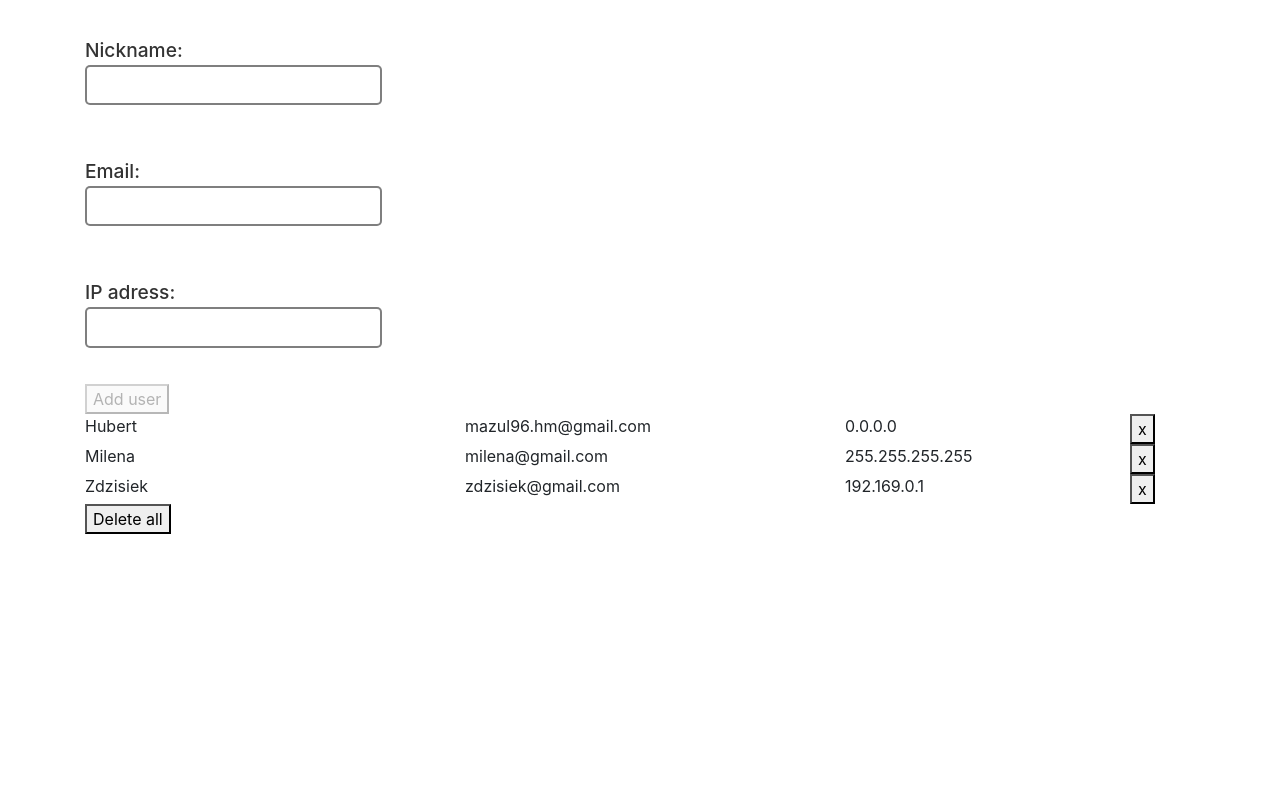
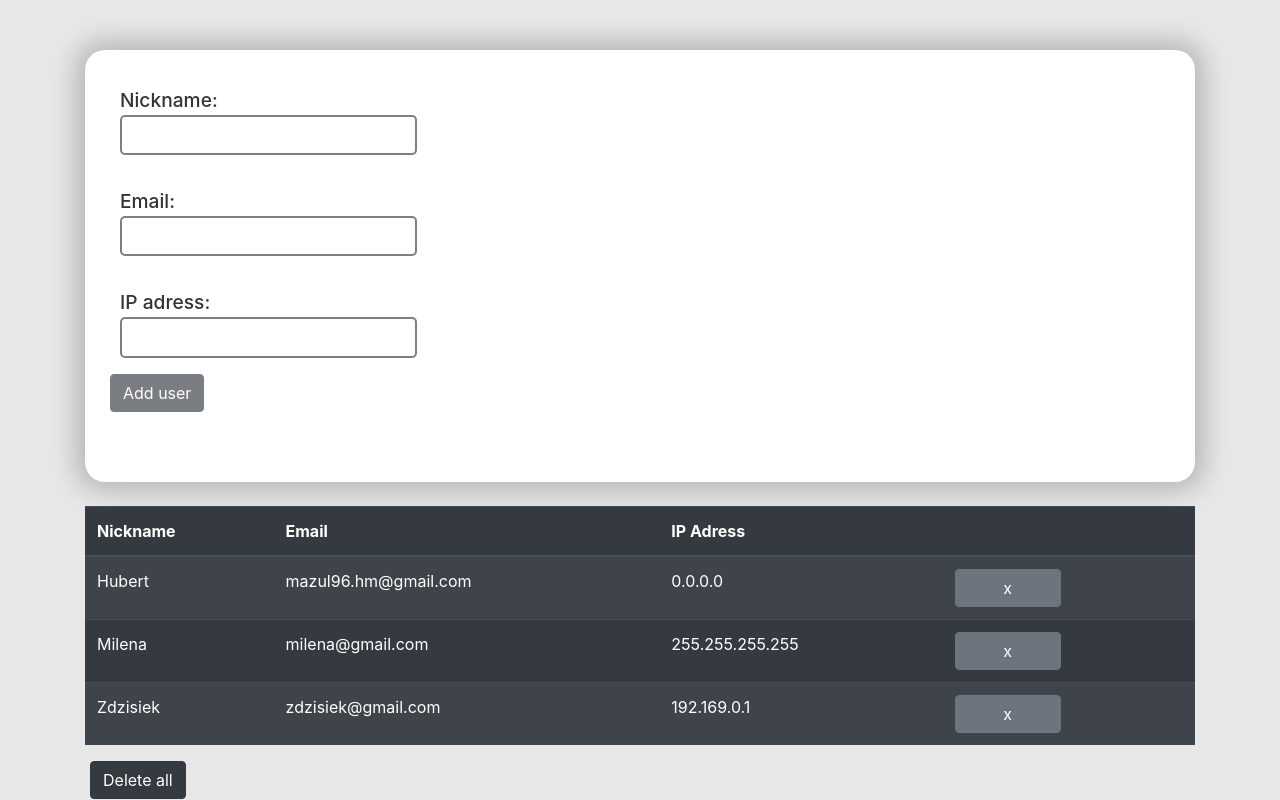
Before and after one commit to mazurro1/todoApp, a React (Create React App) app: page / in a window 1280 px wide. Built offline with nearby package versions, Linux system fonts and the light colour scheme.

Commit message:
v1.7(only sort)

```diff
--- a/public/index.html
+++ b/public/index.html
@@ -23,7 +23,7 @@
   <title>React App</title>
 </head>
 
-<body>
+<body class="bodyBg">
   <noscript>You need to enable JavaScript to run this app.</noscript>
   <div id="root"></div>
   <!--
--- a/src/App.js
+++ b/src/App.js
@@ -8,18 +8,21 @@ let arrayUsers = [
     nickname: 'Hubert',
     email: 'mazul96.hm@gmail.com',
     ipAdress: '0.0.0.0',
+    comfirmDelete: false,
   },
   {
     id: 1,
     nickname: 'Milena',
     email: 'milena@gmail.com',
     ipAdress: '255.255.255.255',
+    comfirmDelete: false,
   },
   {
     id: 2,
     nickname: 'Zdzisiek',
     email: 'zdzisiek@gmail.com',
     ipAdress: '192.169.0.1',
+    comfirmDelete: false,
   },
 ]
 
@@ -31,6 +34,7 @@ export default class App extends React.Component {
     allUsers: arrayUsers,
     validateError: { nickname: '', email: '', ipAdress: '' },
     validate: { nickname: false, email: false, ipAdress: false },
+    deleteAll: false,
   }
 
 
@@ -170,6 +174,32 @@ export default class App extends React.Component {
     }
   }
 
+  handleSelectDeleteUser = (id) => {
+    let newArrayUserToDelete = arrayUsers;
+    if (newArrayUserToDelete[id].comfirmDelete) {
+      newArrayUserToDelete[id].comfirmDelete = false;
+
+    } else {
+      newArrayUserToDelete[id].comfirmDelete = true;
+    }
+    this.setState({
+      allUsers: newArrayUserToDelete,
+    })
+  }
+
+  handleDeleteGoBack = (id) => {
+    let newArrayUserToDelete = arrayUsers;
+    if (newArrayUserToDelete[id].comfirmDelete) {
+      newArrayUserToDelete[id].comfirmDelete = false;
+
+    } else {
+      newArrayUserToDelete[id].comfirmDelete = true;
+    }
+    this.setState({
+      allUsers: newArrayUserToDelete,
+    })
+  }
+
   handleDeleteUser = (e, email) => {
     const newArrayUserFilter = arrayUsers.filter(user => user.email !== email);
     arrayUsers = newArrayUserFilter;
@@ -178,21 +208,35 @@ export default class App extends React.Component {
     })
   }
 
+
   handleDeleteAll = () => {
     arrayUsers = [];
-
     this.setState({
       allUsers: arrayUsers,
     })
+  }
 
 
+  handleSelectDeleteAll = () => {
+    this.setState(prevState => ({
+      deleteAll: !prevState.deleteAll
+    }))
   }
+
+
+  handleNoDeleteAll = () => {
+    this.setState(prevState => ({
+      deleteAll: !prevState.deleteAll
+    }))
+  }
+
 
   render() {
 
-    const { ipAdress, email, nickname, validateError } = this.state;
+    const { ipAdress, email, nickname, validateError, allUsers, deleteAll } = this.state;
     return (
       <div className="container">
+        <div className="formIn">
           <FormIp
             nickname={nickname}
             email={email}
@@ -202,16 +246,35 @@ export default class App extends React.Component {
             validateError={validateError}
 
           />
-        {CreateTable(this.state.allUsers, this.handleDeleteUser)}
+        </div>
+        <table className="table table-striped table-dark mt-4">
+          <thead>
+            <tr>
+              <th scope="col">Nickname</th>
+              <th scope="col">Email</th>
+              <th scope="col">IP Adress</th>
+              <th scope="col"></th>
+            </tr>
+          </thead>
+          <tbody>
+            {CreateTable(allUsers, this.handleDeleteUser, this.handleSelectDeleteUser, this.handleDeleteGoBack)}
+          </tbody>
+        </table>
         {/* BUTTON TO DELETE ALL */}
         {arrayUsers.length !== 0 ?
-          <button onClick={() => this.handleDeleteAll()}>Delete all</button>
+          <DeleteAll
+            handleDeleteAll={this.handleDeleteAll}
+            handleSelectDeleteAll={this.handleSelectDeleteAll}
+            deleteAll={deleteAll}
+            handleNoDeleteAll={this.handleNoDeleteAll}
+          />
           : null
         }
       </div>
     );
   }
 }
+
 
 
 const FormIp = props => {
@@ -275,45 +338,83 @@ const FormIp = props => {
             {validateError.ipAdress}
           </div>
         </label>
-        <button type="submit" disabled={disabledButton()}>Add user</button>
+        <button type="submit" disabled={disabledButton()} className="btn btn-dark">Add user</button>
       </form>
+
     </>
   )
 }
 
-const CreateTable = (allUsers, handleDeleteUser) => {
-  const users = allUsers.map(user =>
+const CreateTable = (allUsers, handleDeleteUser, handleSelectDeleteUser, handleDeleteGoBack) => {
+  const users = allUsers.map((user, index) =>
     <CreateUser
       key={user.id}
+      id={index}
       nickname={user.nickname}
       email={user.email}
       ipAdress={user.ipAdress}
       handleDeleteUser={handleDeleteUser}
+      handleSelectDeleteUser={handleSelectDeleteUser}
+      comfirmDelete={user.comfirmDelete}
+      handleDeleteGoBack={handleDeleteGoBack}
     />
   )
   return users;
 }
 
 const CreateUser = props => {
-  const { nickname, email, ipAdress, handleDeleteUser } = props;
+  const { nickname, email, ipAdress, handleDeleteUser, handleSelectDeleteUser, comfirmDelete, id, handleDeleteGoBack } = props;
 
   return (
+    <>
+      <tr>
+        <td>{nickname}</td>
+        <td>{email}</td>
+        <td>{ipAdress}</td>
+        <td>
+          {comfirmDelete ?
+            <ButtonsToDelete
+              handleDeleteUser={handleDeleteUser}
+              email={email}
+              id={id}
+              handleDeleteGoBack={handleDeleteGoBack}
+            />
+            : <button onClick={() => handleSelectDeleteUser(id)} className="btn btn-secondary bigBtn">x</button>}
+        </td>
+      </tr>
 
-    <div className='row'>
-      <div className='col-4'>
-        {nickname}
-      </div>
-      <div className='col-4'>
-        {email}
-      </div>
-      <div className='col-3'>
-        {ipAdress}
-      </div>
-      <div className='col-1'>
-        <button onClick={(e) => handleDeleteUser(e, email)}>x</button>
-      </div>
-    </div>
+    </>
+  )
+}
 
 
+const ButtonsToDelete = ({ email, handleDeleteUser, handleDeleteGoBack, id }) => {
+  return (
+    <>
+      <button onClick={(e) => handleDeleteUser(e, email)} className="btn btn-danger">Yes</button>
+      <button onClick={() => handleDeleteGoBack(id)} className="btn btn-danger">No</button>
+    </>
   )
 }
+
+const DeleteAll = ({ handleDeleteAll, handleSelectDeleteAll, deleteAll, handleNoDeleteAll }) => {
+  return (
+    <>
+      {!deleteAll ?
+        <button onClick={() => handleSelectDeleteAll()} className="btn btn-dark">Delete all</button>
+        : <ComfirmeDeleteAll
+          handleDeleteAll={handleDeleteAll}
+          handleNoDeleteAll={handleNoDeleteAll}
+        />}
+    </>
+  )
+}
+
+const ComfirmeDeleteAll = ({ handleDeleteAll, handleNoDeleteAll }) => {
+  return (
+    <>
+      <button onClick={() => handleDeleteAll()} className="btn btn-danger">Yes</button>
+      <button onClick={() => handleNoDeleteAll()} className="btn btn-danger">No</button>
+    </>
+  )
+}
--- a/src/style/App.scss
+++ b/src/style/App.scss
@@ -1,15 +1,21 @@
-// .bodyBg{
-//     background-color: rgb(22, 25, 32);
-// }
-
+.bodyBg{
+    background-color: rgba(22, 25, 32, 0.1);
+}
+.formIn{
+    margin-top: 50px;
+    border-radius: 20px;
+    padding: 20px;
+    background-color: white;
+    box-shadow: 0px 0px 24px 10px rgba(0,0,0,0.2);
 form{
 
+    margin-bottom: 50px;
     label{
         padding: 2vh 0px;
         font-size: 1.2rem;
         // background-color: rgba(255,255,255,0.1);
         border-radius: 20px;
-        margin: 20px;
+        margin: 0px;
         color: rgba(0,0,0,0.8);
         font-weight:500;
 
@@ -43,4 +49,12 @@ form{
         border: 2px solid red;
        }
 }
+}}
+
+.btn{
+    margin: 0px 5px;
 }
+
+.bigBtn{
+    width: 106px;
+}
```
Lines whose indentation alone changed are shown as unchanged.
